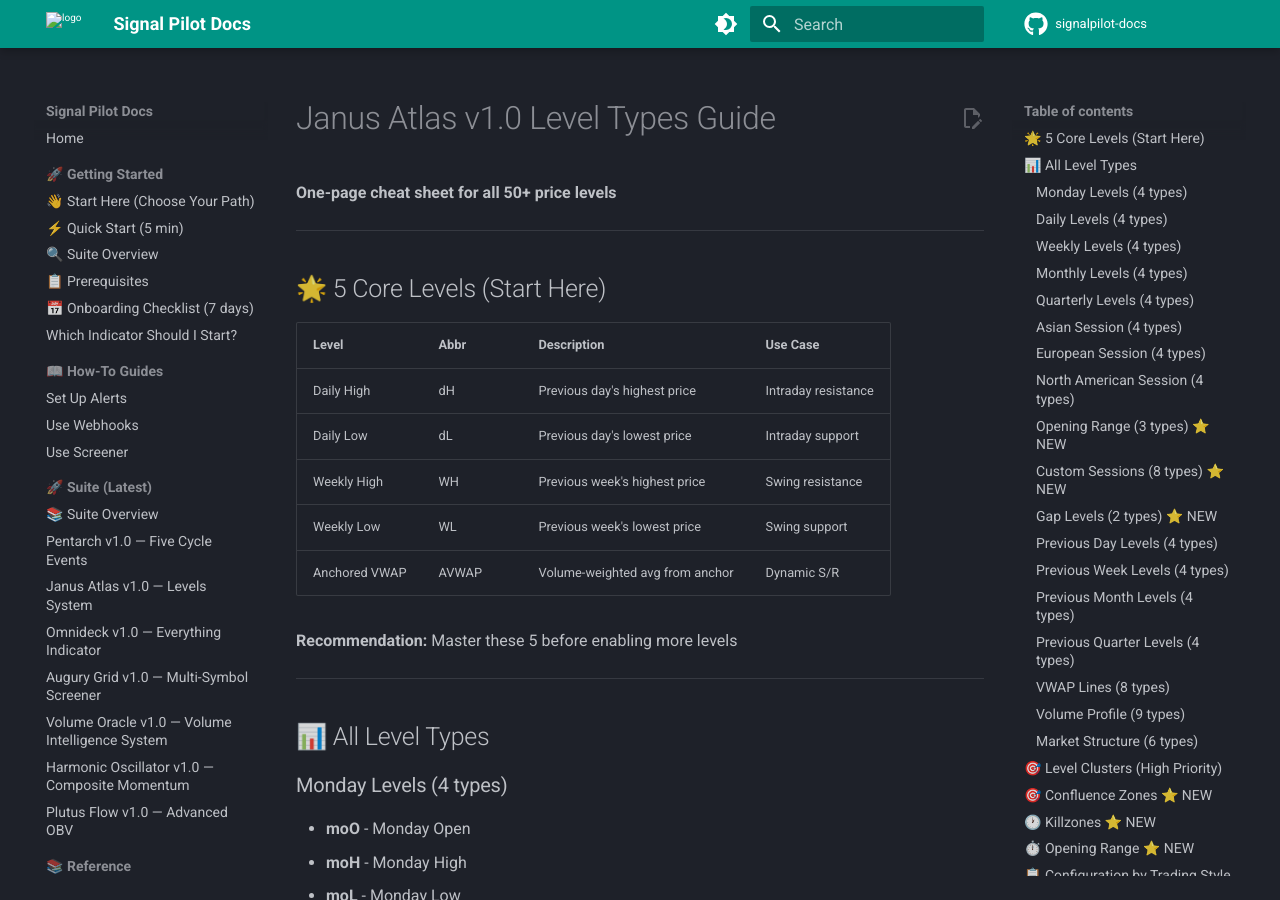
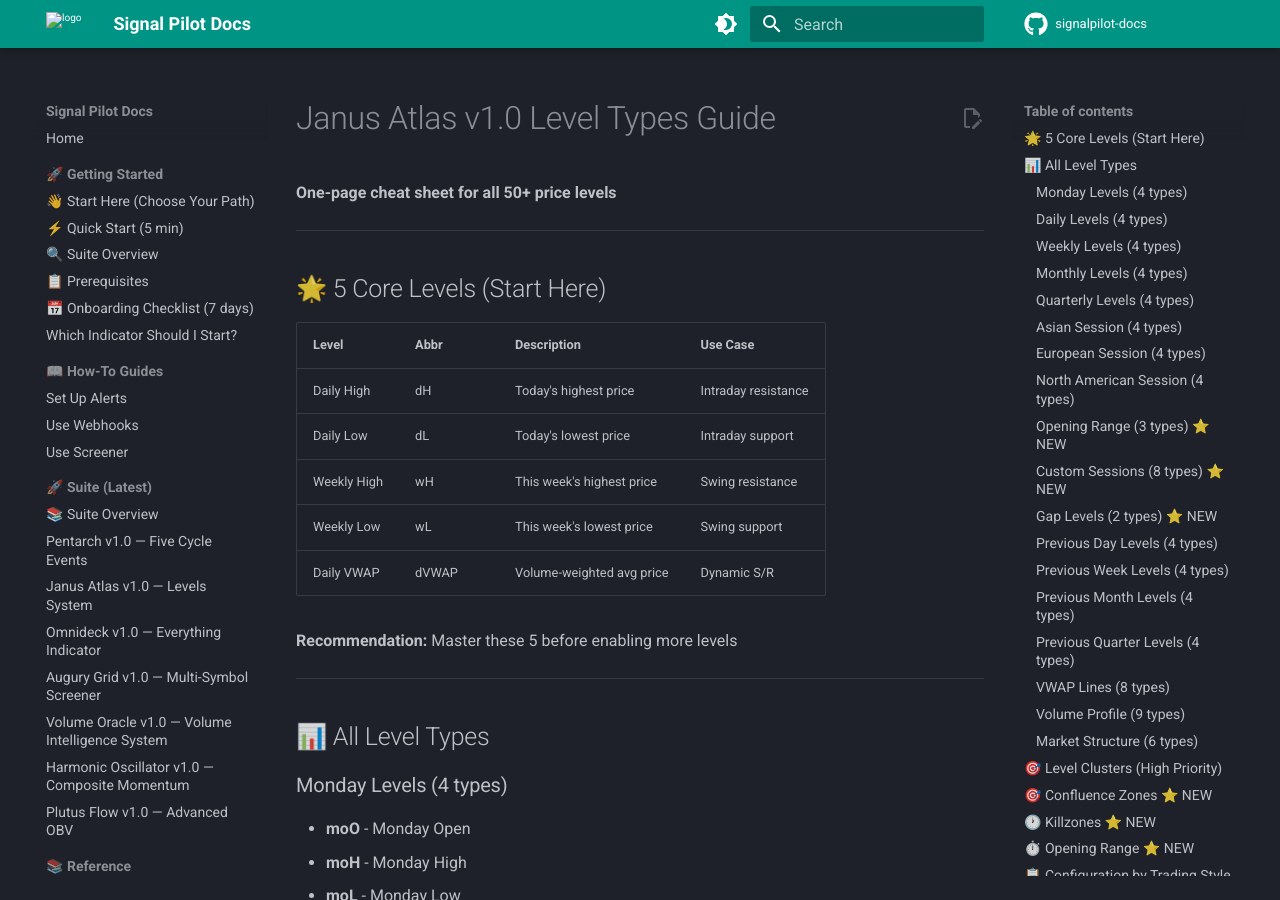
Before and after one commit to Signalpilot/signalpilot-docs, an MkDocs documentation site: the page built from docs/ref-cheatsheets/janus-atlas-levels-guide.md, in a window 1280 px wide and 900 px high. Built offline with MkDocs 1.6.1 and Material for MkDocs 9.7.7, drawn with Linux system fonts in a browser that asks for light colours; comment, search, counter and statistics services are not loaded.

Commit message:
Fix final review items: level count and abbreviation consistency
- Update See Also section to reference "50+ levels" instead of "39 levels"
- Fix 5 Core Levels table abbreviations to match code (wH, wL, dVWAP)
- Correct level descriptions (Today's/This week's not Previous)

```diff
--- a/docs/ref-cheatsheets/janus-atlas-levels-guide.md
+++ b/docs/ref-cheatsheets/janus-atlas-levels-guide.md
@@ -8,11 +8,11 @@
 
 | Level | Abbr | Description | Use Case |
 |-------|------|-------------|----------|
-| Daily High | dH | Previous day's highest price | Intraday resistance |
-| Daily Low | dL | Previous day's lowest price | Intraday support |
-| Weekly High | WH | Previous week's highest price | Swing resistance |
-| Weekly Low | WL | Previous week's lowest price | Swing support |
-| Anchored VWAP | AVWAP | Volume-weighted avg from anchor | Dynamic S/R |
+| Daily High | dH | Today's highest price | Intraday resistance |
+| Daily Low | dL | Today's lowest price | Intraday support |
+| Weekly High | wH | This week's highest price | Swing resistance |
+| Weekly Low | wL | This week's lowest price | Swing support |
+| Daily VWAP | dVWAP | Volume-weighted avg price | Dynamic S/R |
 
 **Recommendation:** Master these 5 before enabling more levels
 
```
Also changed, not shown: docs/janus-atlas-v10.md (+1 -1 lines).
